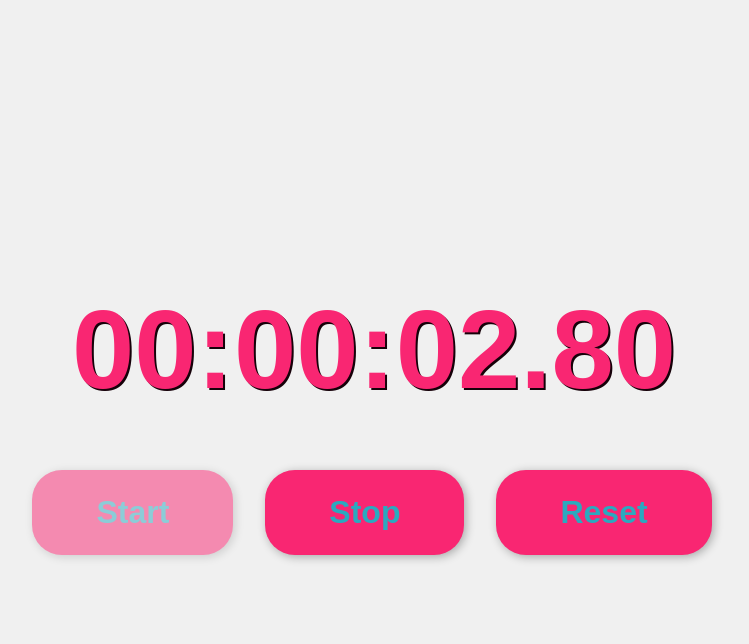
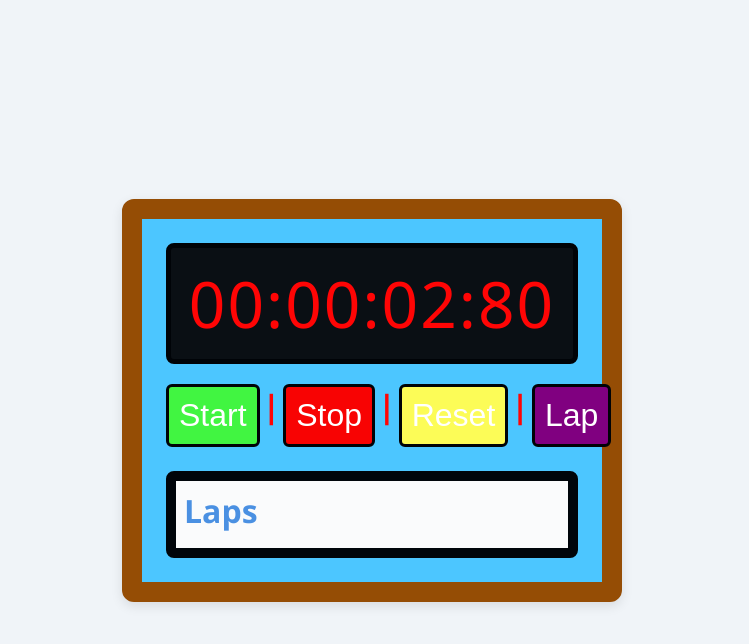
Before and after one commit to pratheen003/Simple-Stopwatch, a plain HTML site: page index.html in a window 1280 px wide. Both pictures are taken after a click on the button "Start". Shown: the whole page, without its empty margins (268-1017 px from the left). Drawn offline with Linux system fonts and the light colour scheme.

Commit message:
Add files via upload

```diff
--- a/index.html
+++ b/index.html
@@ -1,20 +1,26 @@
 <!DOCTYPE html>
 <html lang="en">
 <head>
-    <meta charset="UTF-8">
-    <meta http-equiv="X-UA-Compatible" content="IE=edge">
-    <meta name="viewport" content="width=device-width, initial-scale=1.0">
-    <title>Stop watch</title>
-    <link rel="stylesheet" href="style.css">
+  <meta charset="UTF-8" />
+  <meta name="viewport" content="width=device-width, initial-scale=1.0" />
+  <title>Stop Watch</title>
+  <link rel="stylesheet" href="style.css" />
 </head>
 <body>
+  <div class="stopwatch-container">
+    <div class="display" id="display">00:00:00:00</div>
+    <div class="controls">
+      <button class="btn-start" id="startBtn">Start</button> <h1>|</h1>
+      <button class="btn-stop" id="stopBtn" disabled>Stop</button> <h1>|</h1>
+      <button class="btn-reset" id="resetBtn" disabled>Reset</button> <h1>|</h1>
+      <button class="btn-lap" id="lapBtn" disabled>Lap</button>
+    </div>
+    <div class="laps">
+      <h3>Laps</h3>
+      <ul id="lapsList"></ul>
+    </div>
+  </div>
 
-    <div id="timer">00:00:00:00</div>
-    <div id="buttons">
-        <button id="start">Start</button>
-        <button id="stop">Stop</button>
-        <button id="reset">Reset</button>
-    </div>
-    <script src="index.js"></script>
+  <script src="index.js"></script>
 </body>
 </html>
--- a/index.js
+++ b/index.js
@@ -1,54 +1,78 @@
-const timerEl = document.getElementById("timer");
-const startButtonEl = document.getElementById("start");
-const stopButtonEl = document.getElementById("stop");
-const resetButtonEl = document.getElementById("reset");
+let hrs = 0, mins = 0, secs = 0, tens = 0;
+let interval = null;
+let running = false;
 
-let startTime = 0;
-let elapsedTime = 0;
-let timerInterval;
+const displayEl = document.getElementById("display");
+const startBtn = document.getElementById("startBtn");
+const stopBtn = document.getElementById("stopBtn");
+const resetBtn = document.getElementById("resetBtn");
+const lapBtn = document.getElementById("lapBtn");
+const lapsList = document.getElementById("lapsList");
+
+function updateDisplay() {
+  let h = hrs.toString().padStart(2, '0');
+  let m = mins.toString().padStart(2, '0');
+  let s = secs.toString().padStart(2, '0');
+  let t = tens.toString().padStart(2, '0');
+  displayEl.textContent = `${h}:${m}:${s}:${t}`;
+}
 
 function startTimer() {
-  startTime = Date.now() - elapsedTime;
+  if (running) return;
+  running = true;
+  startBtn.disabled = true;
+  stopBtn.disabled = false;
+  resetBtn.disabled = false;
+  lapBtn.disabled = false;
 
-  timerInterval = setInterval(() => {
-    elapsedTime = Date.now() - startTime;
-    timerEl.textContent = formatTime(elapsedTime);
+  interval = setInterval(() => {
+    tens++;
+    if (tens >= 100) {
+      tens = 0;
+      secs++;
+    }
+    if (secs >= 60) {
+      secs = 0;
+      mins++;
+    }
+    if (mins >= 60) {
+      mins = 0;
+      hrs++;
+    }
+    updateDisplay();
   }, 10);
-
-  startButtonEl.disabled = true;
-  stopButtonEl.disabled = false;
 }
 
-function formatTime(elapsedTime) {
-  const milliseconds = Math.floor((elapsedTime % 1000) / 10);
-  const seconds = Math.floor((elapsedTime % (1000 * 60)) / 1000);
-  const minutes = Math.floor((elapsedTime % (1000 * 60 * 60)) / (1000 * 60));
-  const hours = Math.floor(elapsedTime / (1000 * 60 * 60));
-  return (
-    (hours ? (hours > 9 ? hours : "0" + hours) : "00") +
-    ":" +
-    (minutes ? (minutes > 9 ? minutes : "0" + minutes) : "00") +
-    ":" +
-    (seconds ? (seconds > 9 ? seconds : "0" + seconds) : "00") +
-    "." +
-    (milliseconds > 9 ? milliseconds : "0" + milliseconds)
-  );
-}
 function stopTimer() {
-  clearInterval(timerInterval);
-  startButtonEl.disabled = false;
-  stopButtonEl.disabled = true;
-}
-function resetTimer() {
-  clearInterval(timerInterval);
-
-  elapsedTime = 0;
-  timerEl.textContent = "00:00:00";
-
-  startButtonEl.disabled = false;
-  stopButtonEl.disabled = true;
+  if (!running) return;
+  running = false;
+  startBtn.disabled = false;
+  stopBtn.disabled = true;
+  lapBtn.disabled = true;
+  clearInterval(interval);
 }
 
-startButtonEl.addEventListener("click", startTimer);
-stopButtonEl.addEventListener("click", stopTimer);
-resetButtonEl.addEventListener("click", resetTimer);
+function resetTimer() {
+  stopTimer();
+  hrs = mins = secs = tens = 0;
+  updateDisplay();
+  resetBtn.disabled = true;
+  lapBtn.disabled = true;
+  lapsList.innerHTML = '';
+}
+
+function recordLap() {
+  let lapTime = displayEl.textContent;
+  const li = document.createElement('li');
+  li.textContent = `Lap ${lapsList.children.length + 1}: ${lapTime}`;
+  lapsList.appendChild(li);
+}
+
+// Event listeners
+startBtn.addEventListener("click", startTimer);
+stopBtn.addEventListener("click", stopTimer);
+resetBtn.addEventListener("click", resetTimer);
+lapBtn.addEventListener("click", recordLap);
+
+// Initialize display
+updateDisplay();
--- a/style.css
+++ b/style.css
@@ -1,81 +1,92 @@
+* {
+  box-sizing: border-box;
+  margin: 0;
+  padding: 0;
+}
 body {
-  background-color: #f0f0f0;
-  font-family: "Poppins", sans-serif;
+  background: #f0f4f8;
+  color: #ff0505;
+  font-family: "Segoe UI", Tahoma, Geneva, Verdana, sans-serif;
   display: flex;
-  flex-direction: column;
   justify-content: center;
   align-items: center;
-  height: 100vh;
   min-height: 100vh;
-  overflow: hidden;
-  align-items: center;
+  padding: 30px;
 }
-
-#timer {
-  font-size: 7rem;
-  font-weight: 700;
-  color: #f92672;
-  text-shadow: 2px 2px #160109;
-  /* In the current code, the value 2px 2px #f8a5c2 sets a shadow that is 2 pixels to the right and 2 pixels down of the text, with a blur radius of 0 (no blur), and a color of #f8a5c2. */
-  color: #f92672;
-  width: 600px;
+.stopwatch-container {
+  background: #4cc6ff;
+  border: 20px solid #954d05;
+  border-radius: 12px;
+  box-shadow: 0 4px 12px rgba(0,0,0,0.1);
+  width: 500px;
+  padding: 24px;
+}
+.display {
+  font-size: 4rem;
   text-align: center;
-  margin: 40px auto;
+  padding: 12px 0;
+  border: 5px solid #000307;
+  border-radius: 8px;
+  margin-bottom: 20px;
+  letter-spacing: 2px;
+  background: #0a0f14;
 }
-
-#buttons {
+.controls {
   display: flex;
-  justify-content: center;
+  justify-content: space-between;
+  gap: 3px;
+  margin-bottom: 24px;
 }
-
-button {
-  background-color: #f92672;
-  color: rgb(43, 169, 191);
-  border: none;
-  border-radius: 30px;
+.controls button {
+  flex: 1;
+  padding: 10px;
   font-size: 2rem;
-  font-weight: bold;
-  padding: 1.5rem 4rem;
-  /* In the current code, the value 1.5rem 4rem sets a padding of 1.5rem (24px) for the top and bottom sides of the buttons, and 4rem (64px) for the left and right sides of the buttons. */
-  margin: 1rem;
-  border-radius: 30px;
+  border: 3px solid #000307 ;
+  border-radius: 6px;
   cursor: pointer;
-  transition: background-color 0.2s;
-  box-shadow: 2px 2px 10px rgba(0, 0, 0, 0.3);
-  transition: all 0.2s;
+  transition: background 0.2s;
 }
-
-button:hover {
-  background-color: #c2f0e8;
-  box-shadow: 2px 2px 10px rgba(8, 0, 0, 0.5);
+.controls button:hover {
+  filter: brightness(0.95);
 }
-
-button:active {
-  background-color: #f34282;
-  box-shadow: none;
+.btn-start {
+  background: rgb(65, 245, 65);
+  color: white;
 }
-
-button[disabled] {
-  opacity: 0.5;
-  cursor: default;
+.btn-stop {
+  background: rgb(248, 3, 3);
+  color: white;
 }
-
-/* add media query */
-
-@media (max-width: 800px) {
-  #timer {
-    font-size: 4rem;
-    width: 350px;
-  }
-
-  button {
-    font-size: 1.5rem;
-    padding: 1rem 2rem;
-  }
-
+.btn-reset {
+  background: rgb(252, 252, 87);
+  color: white;
 }
-
-
-
-
-/* add media query for tablet size */
+.btn-lap {
+  background: purple;
+  color: white;
+}
+.laps {
+  max-height: 200px;
+  overflow-y: auto;
+  padding: 8px;
+  border: 10px solid #00050a;
+  border-radius: 8px;
+  background: #fafbfc;
+}
+.laps h3 {
+  margin-bottom: 8px;
+  font-size: 2rem;
+  color: #4a90e2;
+}
+.laps ul {
+  list-style-type: none;
+  font-size: 20px;
+}
+.laps ul li {
+  padding: 6px;
+  border-bottom: 3px solid #ddd;
+  font-family: monospace;
+}
+.laps ul li:last-child {
+  border-bottom: none;
+}
```
